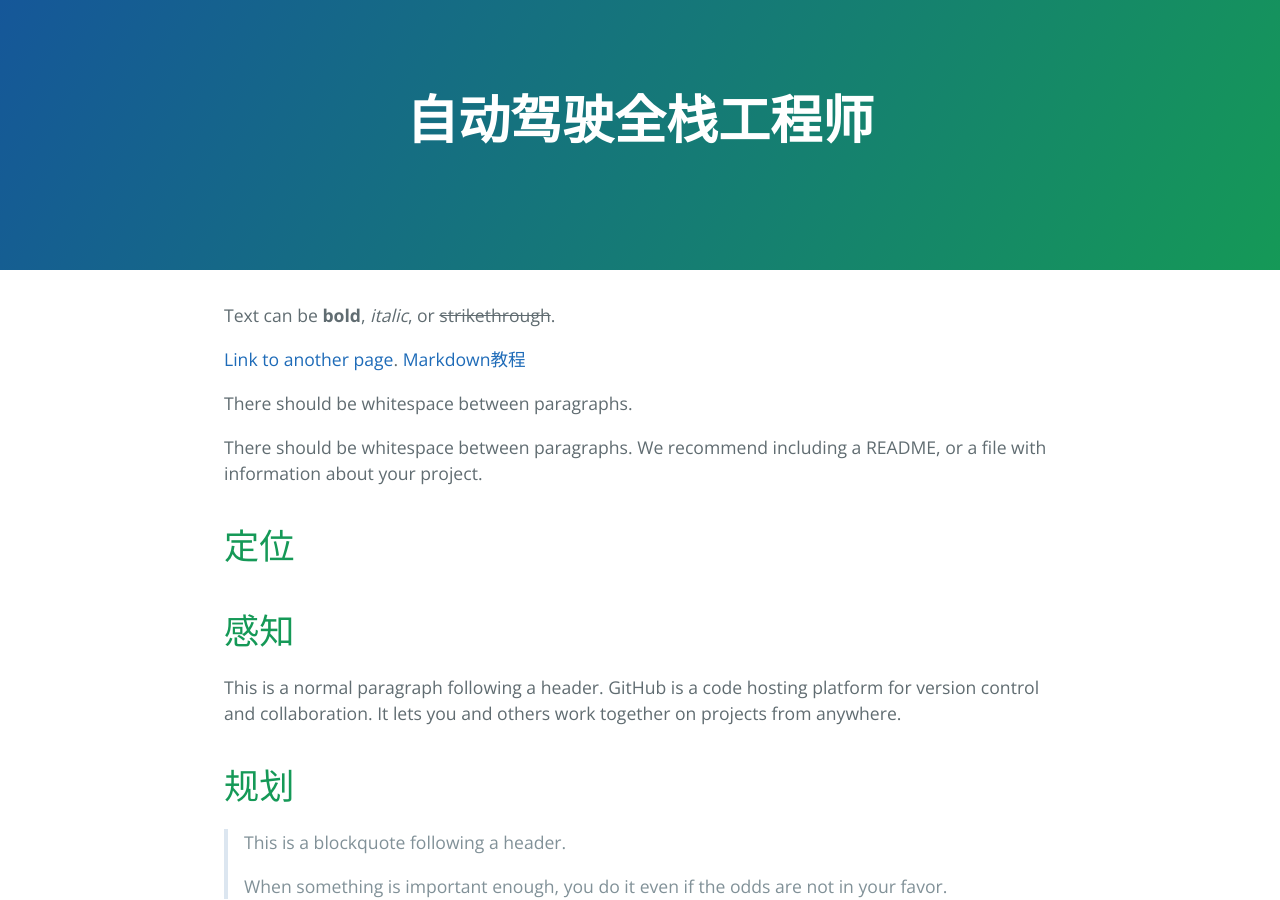
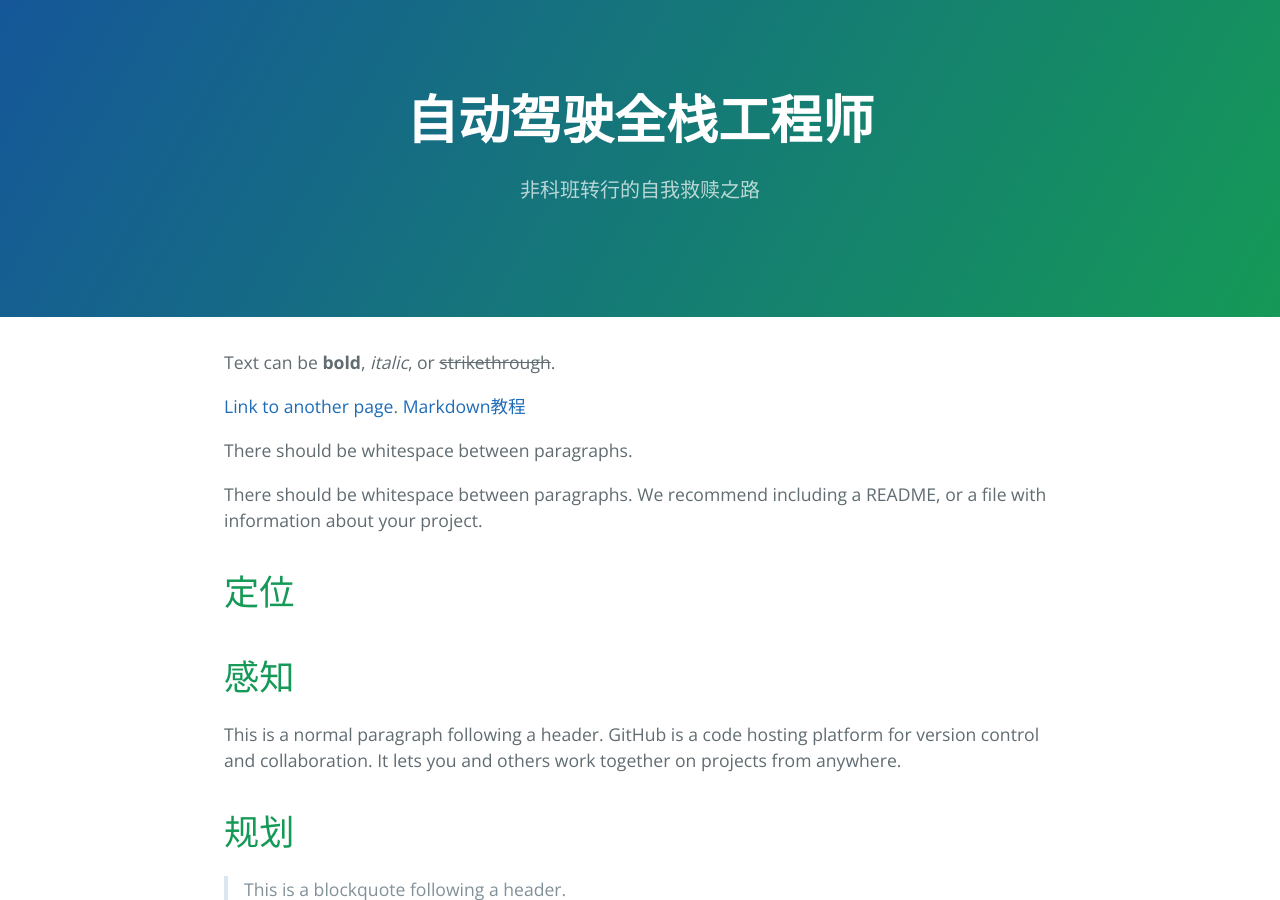
Before and after one commit to nuaawh/nuaawh.github.io, a Jekyll site: the page built from index.md, in a window 1280 px wide and 900 px high. Built offline with Jekyll 4.4.1, drawn with Linux system fonts in a browser that asks for light colours; the repository's description, which GitHub fills in, is left out.

Commit message:
Update index.md

```diff
--- a/index.md
+++ b/index.md
@@ -1,6 +1,7 @@
 ---
 layout: default
 title: 自动驾驶全栈工程师
+description: 非科班转行的自我救赎之路
 ---
 
 Text can be **bold**, _italic_, or ~~strikethrough~~.
```
